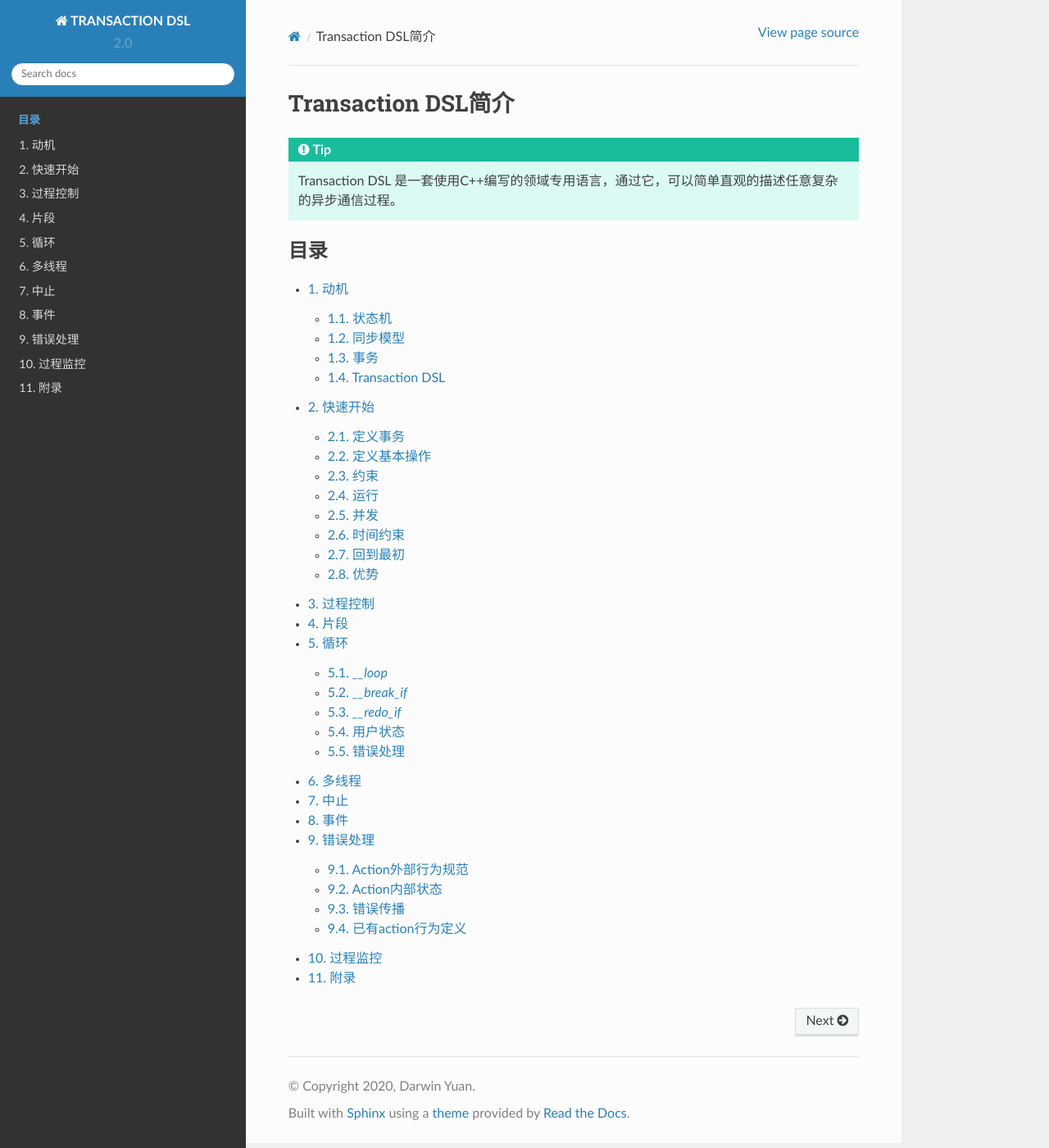
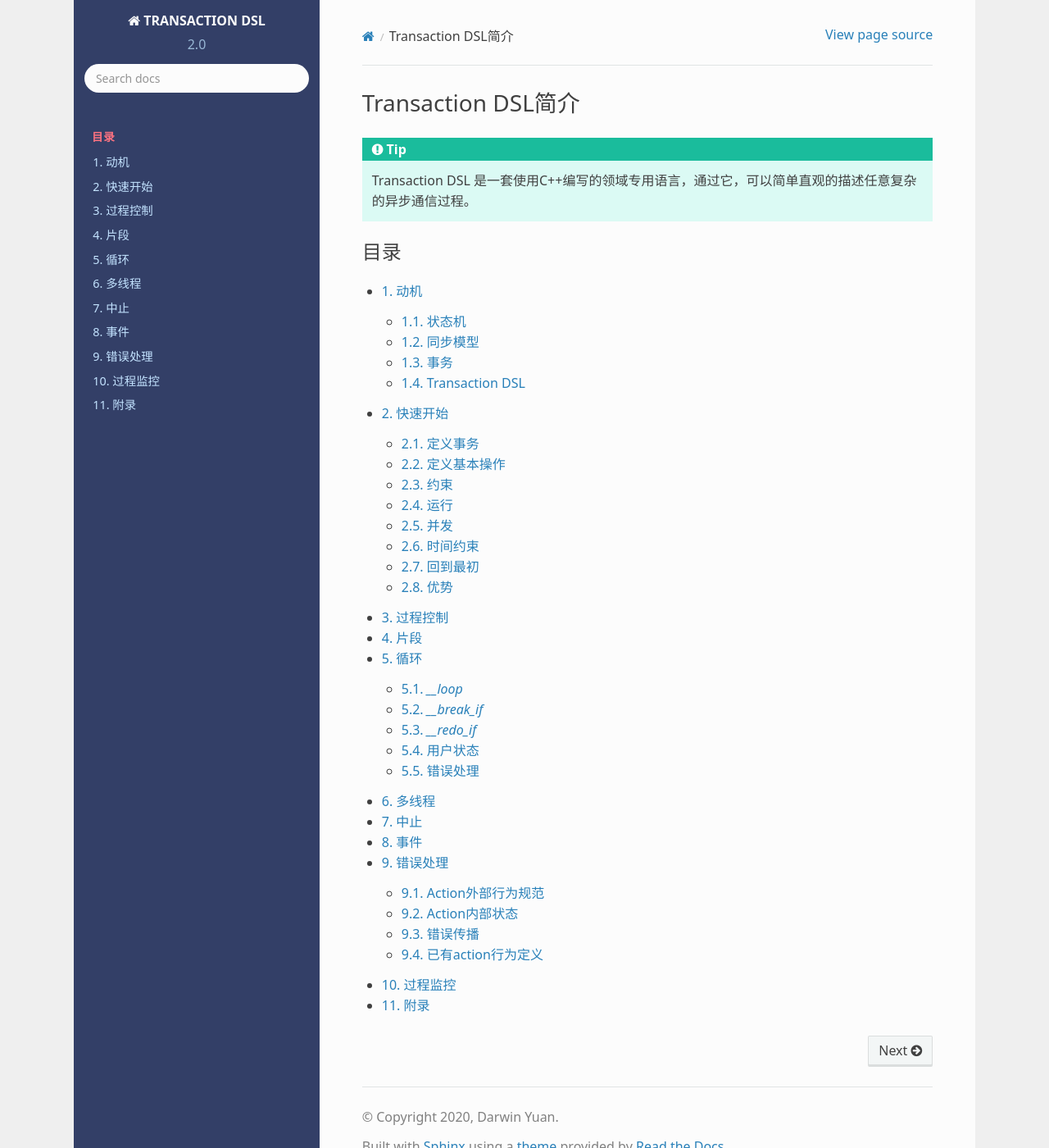
Before and after one commit to godsme/trans-dsl-2, a Sphinx documentation site: the page built from doc/source/index.rst, in a window 1280 px wide and 1400 px high. Shown: the whole window at 82% size. Built offline with Sphinx 7.4.7 and the Read the Docs theme 2.0.0, drawn with Linux system fonts in a browser that asks for light colours; formulas are drawn with MathJax 3.

Commit message:
changed the theme back

```diff
--- a/doc/source/conf.py
+++ b/doc/source/conf.py
@@ -39,7 +39,7 @@
 ]
 
 # Add any paths that contain templates here, relative to this directory.
-#templates_path = ['_templates']
+templates_path = ['_templates']
 
 # The suffix(es) of source filenames.
 # You can specify multiple suffix as a list of string:
@@ -63,7 +63,7 @@
 exclude_patterns = ['_build', 'Thumbs.db', '.DS_Store']
 
 # The name of the Pygments (syntax highlighting) style to use.
-pygments_style = 'colorful'
+pygments_style = 'sphinx'
 highlight_language = "c++"
 
 
@@ -82,15 +82,15 @@
 # Add any paths that contain custom static files (such as style sheets) here,
 # relative to this directory. They are copied after the builtin static files,
 # so a file named "default.css" will overwrite the builtin "default.css".
-#html_static_path = ['_static']
+html_static_path = ['_static']
 
-#html_css_files = [
-#    "css/custom.css",
-#]
+html_css_files = [
+    "css/custom.css",
+]
 
-#html_js_files = [
-#    "js/custom.js",
-#]
+html_js_files = [
+    "js/custom.js",
+]
 
 # Custom sidebar templates, must be a dictionary that maps document names
 # to template names.
```
Also changed, not shown: 1 other file.
